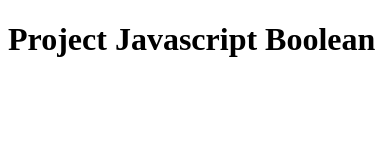
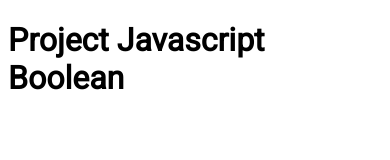
Before and after one commit to nchristanto/project-javascript-boolean, a plain HTML site: page index.html in a window 390 px wide. Drawn offline with Linux system fonts and the light colour scheme.

Commit message:
"changes to index.js and README.md"

```diff
--- a/index.html
+++ b/index.html
@@ -11,7 +11,7 @@
     />
     <link rel="stylesheet" href="/index.css" />
   </head>
-  <body>
+  <body class="text">
     <h1>Project Javascript Boolean</h1>
 
     <script src="/index.js"></script>
--- a/index.js
+++ b/index.js
@@ -4,6 +4,7 @@ console.log(true, false)
 
 const toggle = false
 
-console.log(`The lamp's toggle is ${toggle}`)
 
-alert(`The lamp's toggle is ${toggle}`)
+console.log(`sugar is sweet ${toggle}`)
+
+alert('pepper is spicy ' + `${ toggle}`)
```
Also changed, not shown: 1 other file.
